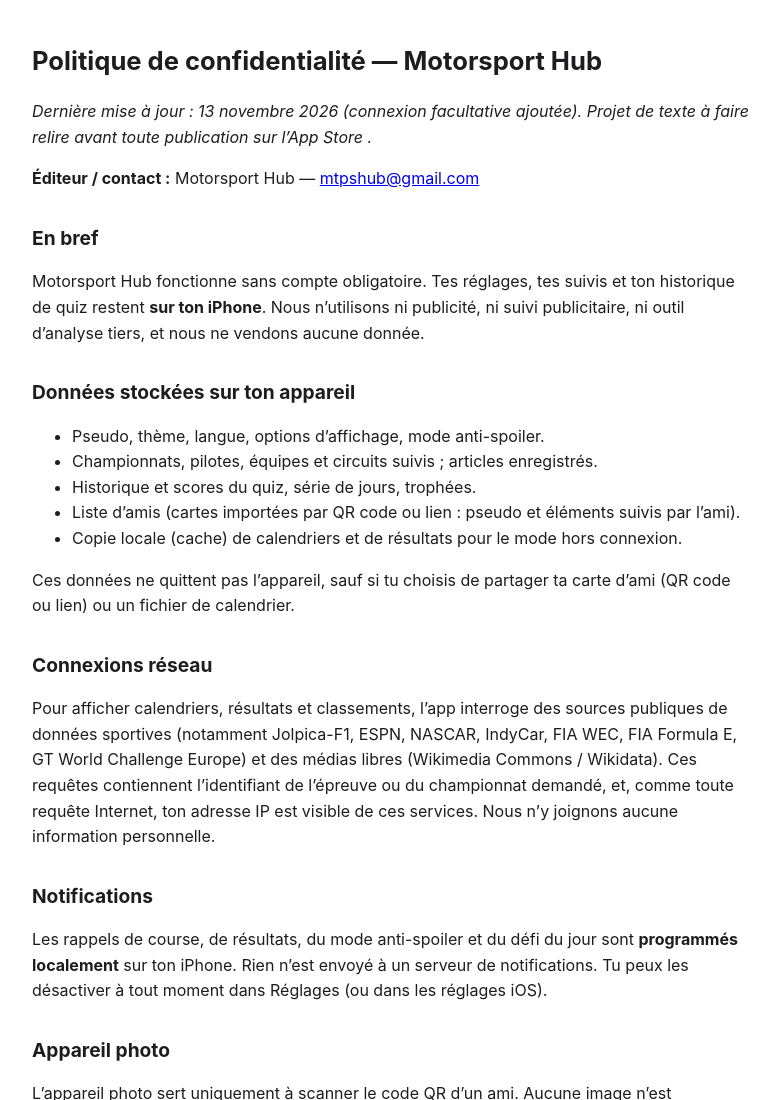
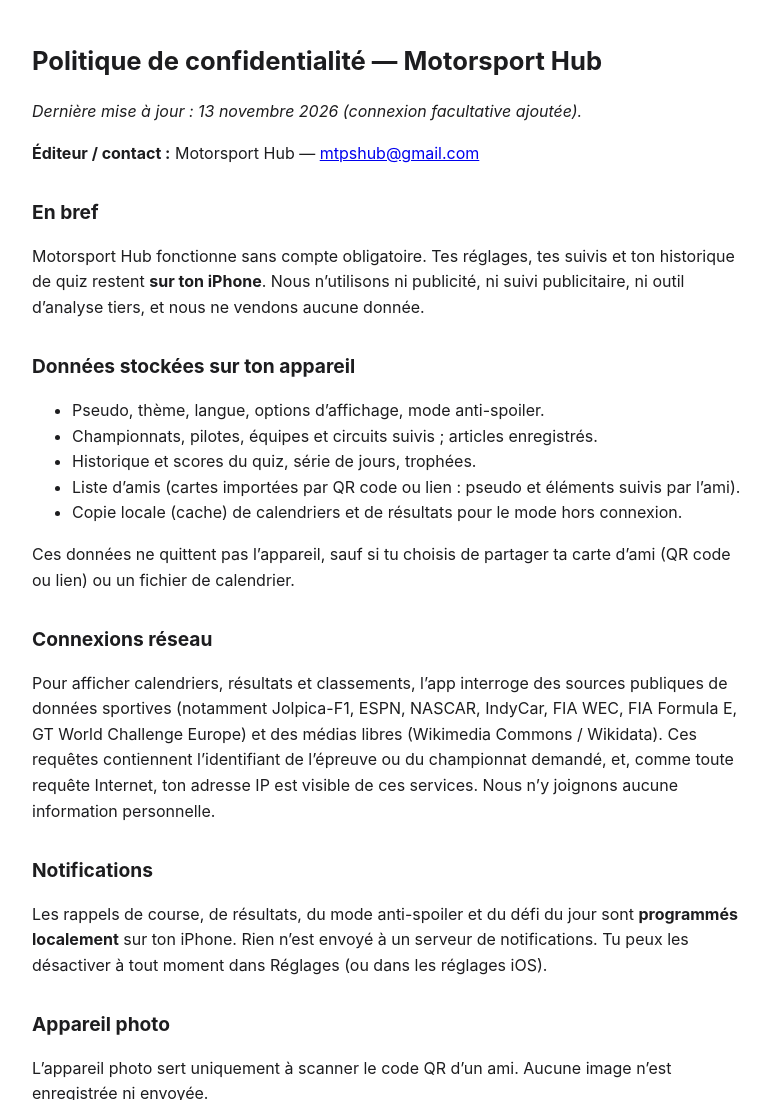
Before and after one commit to mtpshub-prog/motorsporthub-legal, a plain HTML site: page index.html in a window 1280 px wide. Shown: the top 1100 px of the page, without its empty margins (248-1027 px from the left). Drawn offline with Linux system fonts and the light colour scheme.

Commit message:
Remove draft note

```diff
--- a/index.html
+++ b/index.html
@@ -1,7 +1,7 @@
 <!doctype html><html lang="fr"><head><meta charset="utf-8"><meta name="viewport" content="width=device-width,initial-scale=1"><title>Politique de confidentialité — Motorsport Hub</title>
 <style>body{font:16px/1.6 -apple-system,system-ui,sans-serif;max-width:720px;margin:0 auto;padding:24px 16px;color:#1d1d1f}h1{font-size:1.6em}h2{margin-top:1.6em;font-size:1.2em}@media(prefers-color-scheme:dark){body{background:#111;color:#eee}a{color:#6cb6ff}}</style></head><body>
 <h1>Politique de confidentialité — Motorsport Hub</h1>
-<p><em>Dernière mise à jour : 13 novembre 2026 (connexion facultative ajoutée). Projet de texte à faire relire avant toute publication sur l’App Store .</em></p>
+<p><em>Dernière mise à jour : 13 novembre 2026 (connexion facultative ajoutée).</em></p>
 <p><strong>Éditeur / contact :</strong> Motorsport Hub — <a href="mailto:mtpshub@gmail.com">mtpshub@gmail.com</a></p>
 <h2>En bref</h2>
 <p>Motorsport Hub fonctionne sans compte obligatoire. Tes réglages, tes suivis et ton historique de quiz restent <strong>sur ton iPhone</strong>. Nous n’utilisons ni publicité, ni suivi publicitaire, ni outil d’analyse tiers, et nous ne vendons aucune donnée.</p>
```
